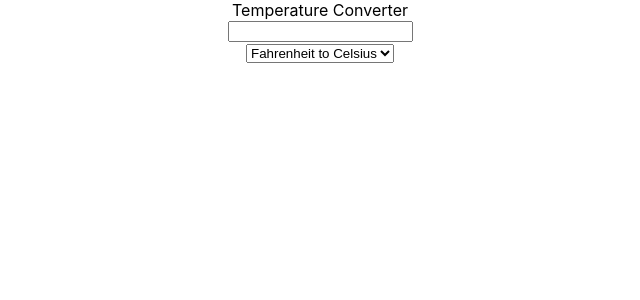
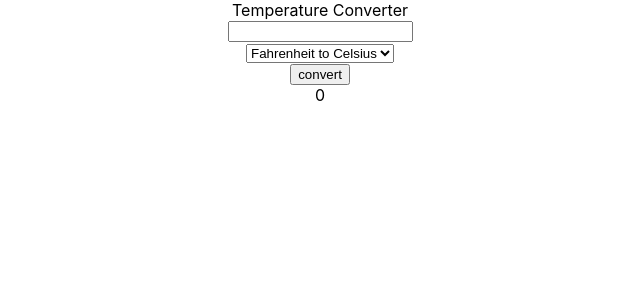
Before and after one commit to waqarkhan9/temperature-converter, a React (Create React App) app: page / in a window 1280 px wide. Shown: the top 300 px of the page, without its empty margins (320-960 px from the left). Built offline with nearby package versions, Linux system fonts and the light colour scheme.

Commit message:
all code completed

```diff
--- a/src/App.js
+++ b/src/App.js
@@ -8,6 +8,7 @@ function App() {
   const ftoC = (inputTemp) => {
     const result = ((inputTemp - 32) * 5) / 9;
     setoutputTemp(result.toFixed(3));
+    console.log(result);
   };
 
   //fahrenheit to kelvin
@@ -68,7 +69,7 @@ function App() {
   };
   const handleReset = () => {
     setoutputTemp((outputTemp = 0));
-    document.getElementById("inputeTemp").value = "";
+    document.getElementById("inputTemp").value = "";
   };
 
   return (
@@ -87,6 +88,10 @@ function App() {
           <option value="ktof">kelvin to Fahrenheit</option>
         </select>
       </div>
+      <div>
+        <button onClick={handleChange}>convert</button>
+      </div>
+      <div className="outputTemp"> {outputTemp}</div>
     </div>
   );
 }
```
